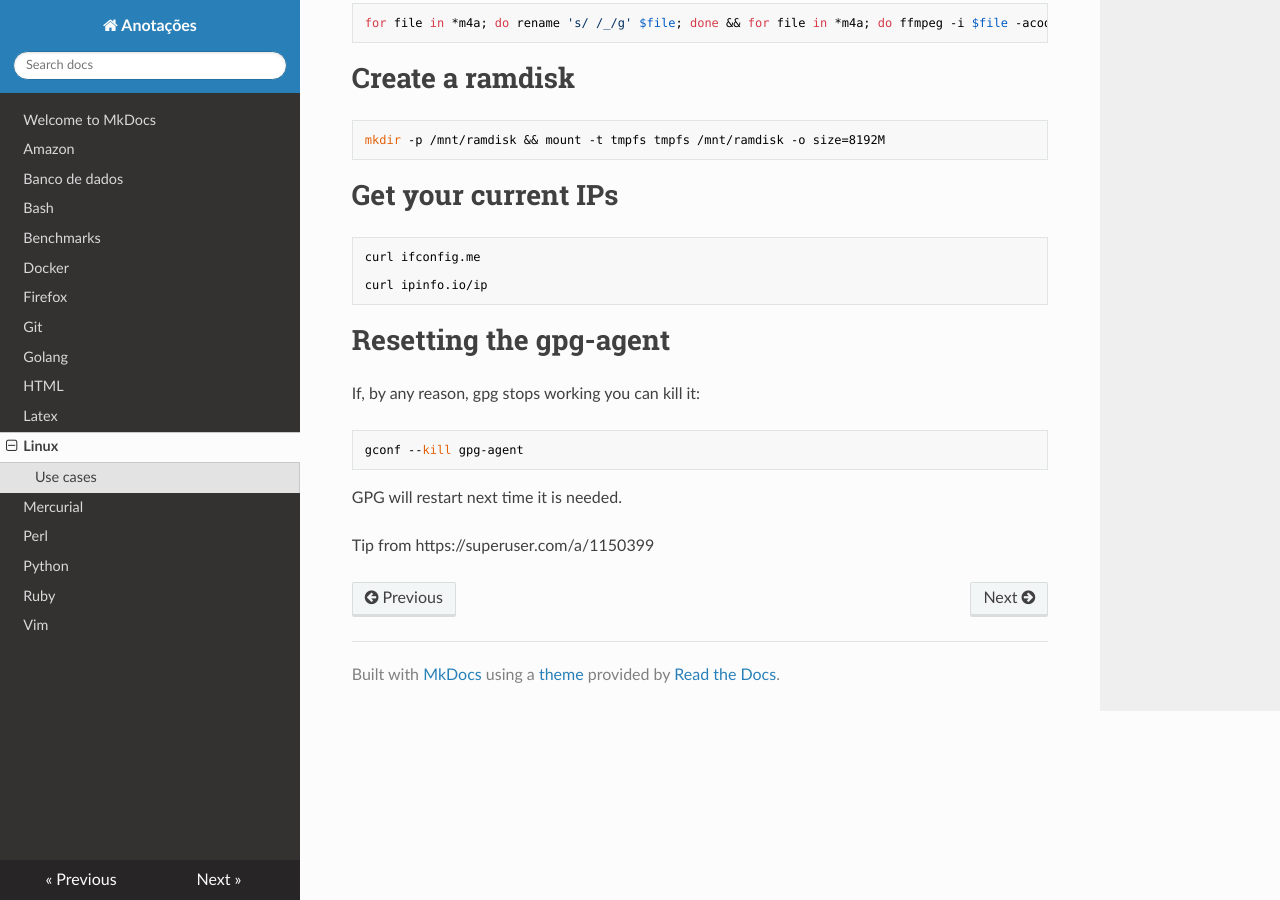
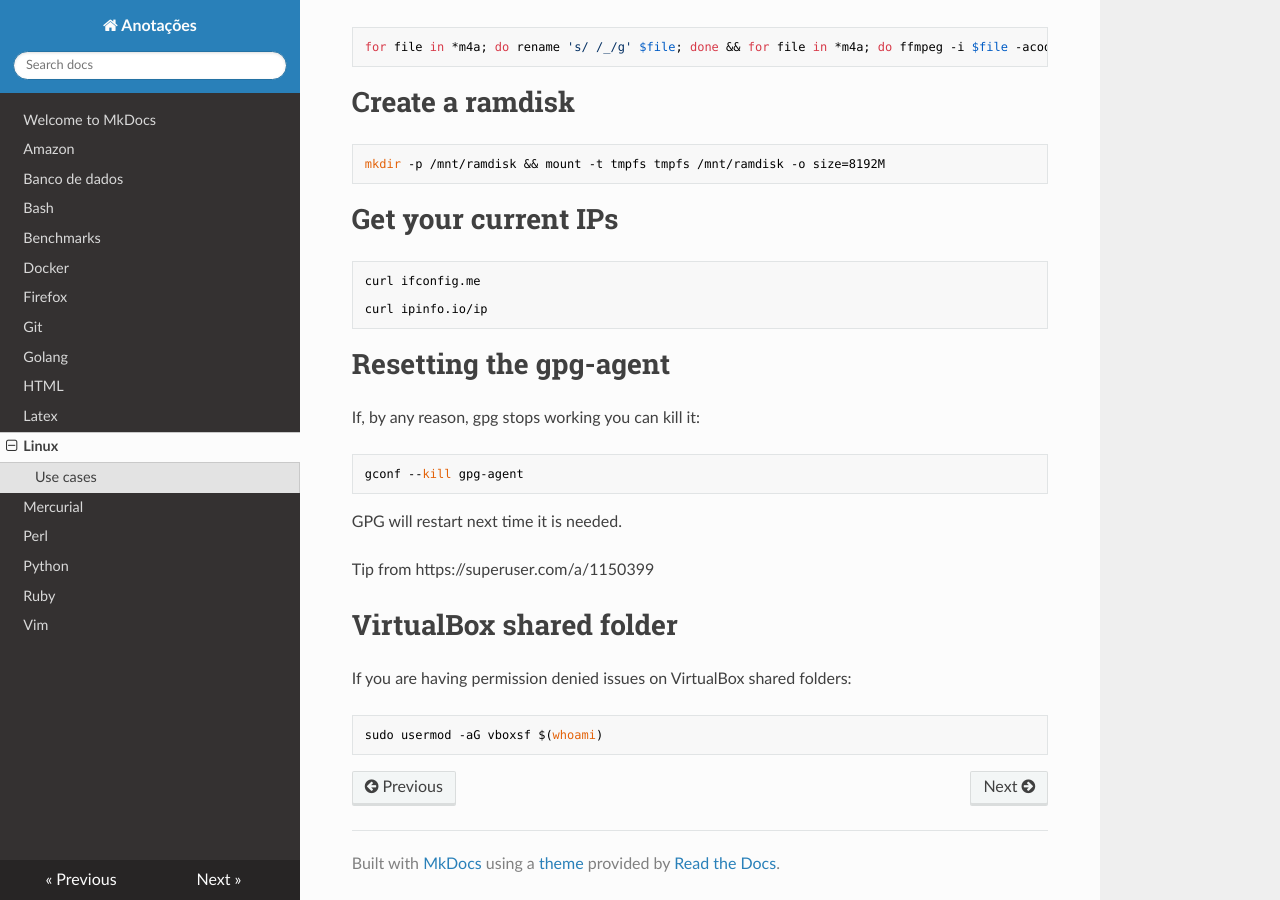
Before and after one commit to hposca/useful_notes, an MkDocs documentation site: the page built from docs/linux.md, in a window 1280 px wide and 900 px high, scrolled down 27641 px. Built offline with MkDocs 1.6.1, drawn with Linux system fonts in a browser that asks for light colours; nearby versions of some CDN libraries; old or Windows-style settings are respelled for this version of MkDocs; some of the changed text lies outside the part shown.

Commit message:
VirtualBox shared folder permissions

````diff
--- a/docs/linux.md
+++ b/docs/linux.md
@@ -86,6 +86,7 @@
 * [Create a ramdisk](#create-a-ramdisk)
 * [Get your current IPs](#get-your-current-ips)
 * [Resetting the gpg-agent](#resetting-the-gpg-agent)
+* [VirtualBox shared folder](#virtualbox-shared-folder)
 
 <!-- vim-markdown-toc -->
 
@@ -1229,3 +1230,11 @@ If, by any reason, gpg stops working you can kill it:
 GPG will restart next time it is needed.
 
 Tip from https://superuser.com/a/1150399
+
+# VirtualBox shared folder
+
+If you are having permission denied issues on VirtualBox shared folders:
+
+```
+sudo usermod -aG vboxsf $(whoami)
+```
````
